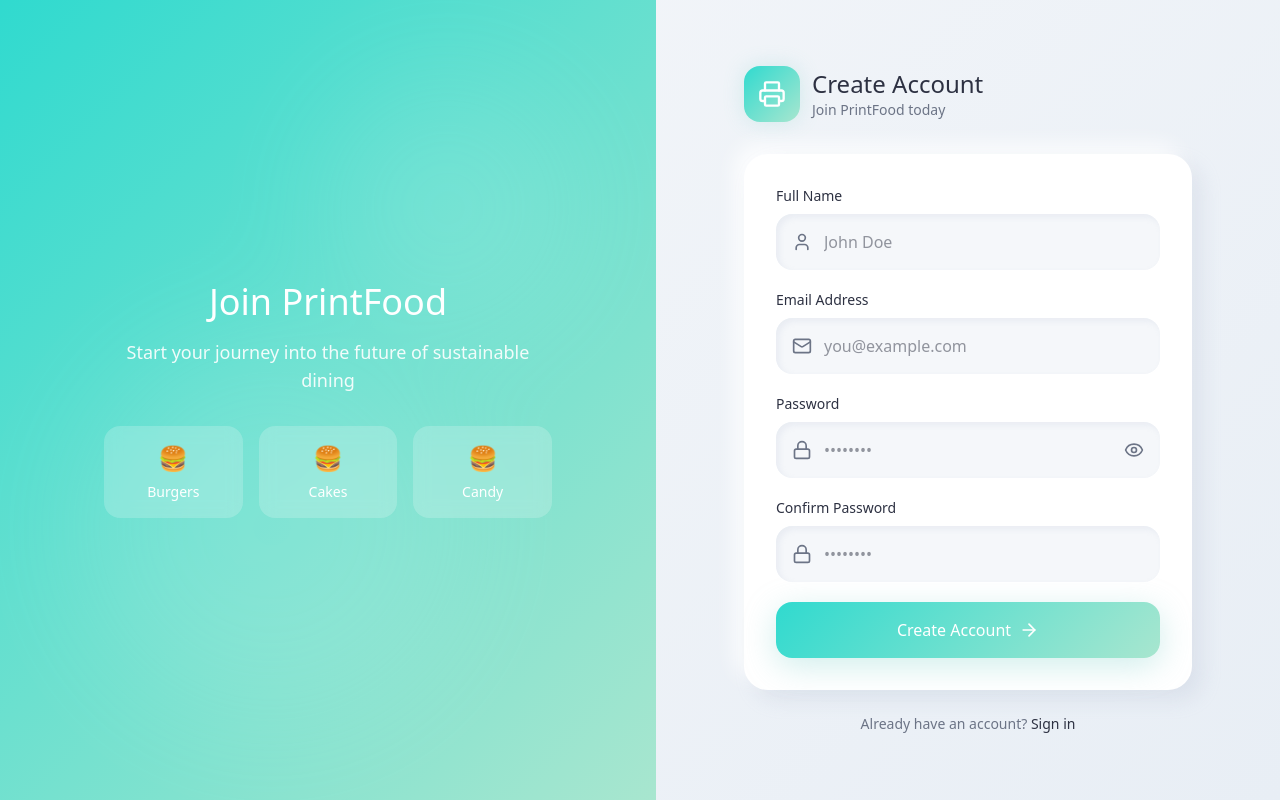
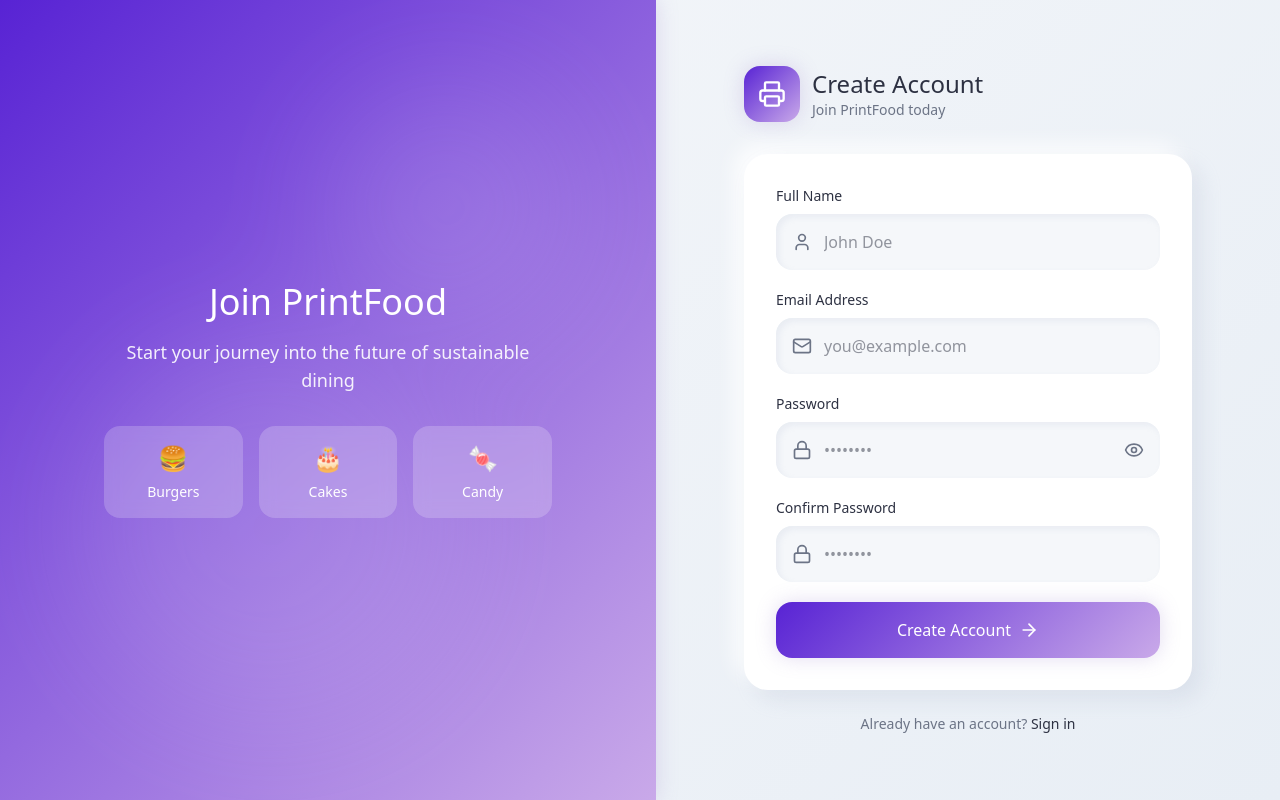
Before and after one commit to khanhnguyenq31/3dprintedfood, a React (Vite) app: page /signup in a window 1280 px wide. Built offline with nearby package versions, Linux system fonts and the light colour scheme.

Commit message:
fix color

```diff
--- a/src/components/Layout.tsx
+++ b/src/components/Layout.tsx
@@ -136,8 +136,9 @@ export default function Layout() {
       </main>
 
       {/* Footer - Gestalt: Symmetry & Alignment */}
-      <footer className="mt-24 border-t border-border/50 bg-white/50 backdrop-blur-sm">
-        <div className="max-w-7xl mx-auto px-4 sm:px-6 lg:px-8 py-12">
+<footer className="mt-24 border-t border-border/50 bg-white/50 backdrop-blur-sm flex flex-col">
+        {/* Phần nội dung chính (giữ nguyên trong khung giữa) */}
+        <div className="max-w-7xl mx-auto px-4 sm:px-6 lg:px-8 py-12 w-full">
           <div className="grid grid-cols-1 md:grid-cols-4 gap-8">
             <div>
               <div className="flex items-center gap-3 mb-4">
@@ -180,9 +181,16 @@ export default function Layout() {
               </ul>
             </div>
           </div>
-          <div className="mt-8 pt-8 border-t border-border/50 text-center text-sm text-muted-foreground">
-            © 2025 PrintFood. Future of dining, today.
-          </div>
+        </div>
+
+        {/* Phần Copyright - Full Width Gradient */}
+        <div
+          className="w-full py-12 text-center text-sm text-white font-medium"
+          style={{
+            background: 'linear-gradient(135deg, rgb(88, 35, 212) 0%, #c9a9e9 100%)',
+          }}
+        >
+          © 2025 PrintFood. Future of dining, today.
         </div>
       </footer>
     </div>
--- a/src/components/SignupPage.tsx
+++ b/src/components/SignupPage.tsx
@@ -24,9 +24,10 @@ export default function SignupPage() {
       {/* Left Side - Visual Banner */}
       <motion.div
         className="hidden lg:flex flex-1 items-center justify-center p-12 relative overflow-hidden"
-        style={{
-          background: 'linear-gradient(135deg,rgb(48, 218, 207) 0%, #a8e6cf 100%)',
-        }}
+              style={{
+                background: 'linear-gradient(135deg, rgb(88, 35, 212) 0%, #c9a9e9 100%)',
+                boxShadow: '0 0 20px rgba(161, 140, 209, 0.3)',
+              }}
         initial={{ opacity: 0 }}
         animate={{ opacity: 1 }}
       >
@@ -45,17 +46,23 @@ export default function SignupPage() {
             <p className="text-lg text-white/90 mb-8">
               Start your journey into the future of sustainable dining
             </p>
-            <div className="grid grid-cols-3 gap-4">
-              {['Burgers', 'Cakes', 'Candy'].map((item, index) => (
+<div className="grid grid-cols-3 gap-4">
+              {[
+                { name: 'Burgers', icon: '🍔' },
+                { name: 'Cakes', icon: '🎂' },
+                { name: 'Candy', icon: '🍬' },
+              ].map((item, index) => (
                 <motion.div
-                  key={item}
+                  key={item.name}
                   initial={{ y: 20, opacity: 0 }}
                   animate={{ y: 0, opacity: 1 }}
                   transition={{ delay: 0.4 + index * 0.1 }}
                   className="p-4 rounded-2xl bg-white/20 backdrop-blur-sm"
                 >
-                  <div className="text-2xl mb-2">🍔</div>
-                  <div className="text-sm">{item}</div>
+                  {/* Hiển thị icon động từ dữ liệu */}
+                  <div className="text-2xl mb-2">{item.icon}</div>
+                  {/* Hiển thị tên món */}
+                  <div className="text-sm">{item.name}</div>
                 </motion.div>
               ))}
             </div>
@@ -74,8 +81,8 @@ export default function SignupPage() {
             <motion.div
               className="w-14 h-14 rounded-2xl flex items-center justify-center"
               style={{
-                background: 'linear-gradient(135deg, rgb(48, 218, 207) 0%, #a8e6cf 100%)',
-                boxShadow: '0 0 20px rgba(137, 212, 207, 0.3)',
+                background: 'linear-gradient(135deg, rgb(88, 35, 212) 0%, #c9a9e9 100%)',
+                boxShadow: '0 0 20px rgba(161, 140, 209, 0.3)',
               }}
               whileHover={{ scale: 1.05 }}
             >
@@ -172,10 +179,10 @@ export default function SignupPage() {
               <motion.button
                 type="submit"
                 className="w-full py-4 rounded-2xl text-white flex items-center justify-center gap-2 group"
-                style={{
-                  background: 'linear-gradient(135deg, rgb(48, 218, 207) 0%, #a8e6cf 100%)',
-                  boxShadow: '0 8px 32px rgba(137, 212, 207, 0.4)',
-                }}
+              style={{
+                background: 'linear-gradient(135deg, rgb(88, 35, 212) 0%, #c9a9e9 100%)',
+                boxShadow: '0 0 20px rgba(161, 140, 209, 0.3)',
+              }}
                 whileHover={{ scale: 1.02, boxShadow: '0 12px 40px rgba(137, 212, 207, 0.5)' }}
                 whileTap={{ scale: 0.98 }}
               >
```
